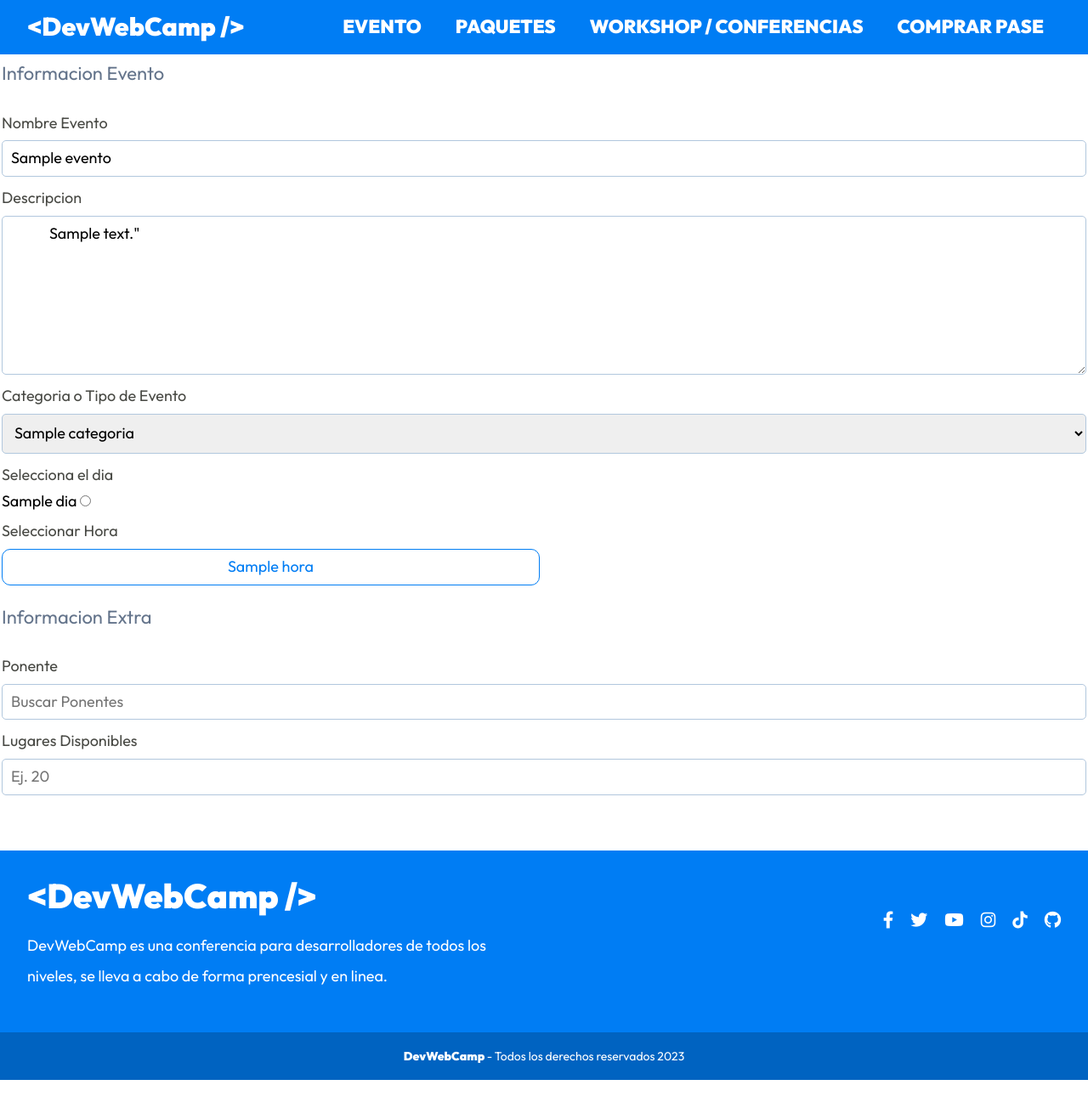
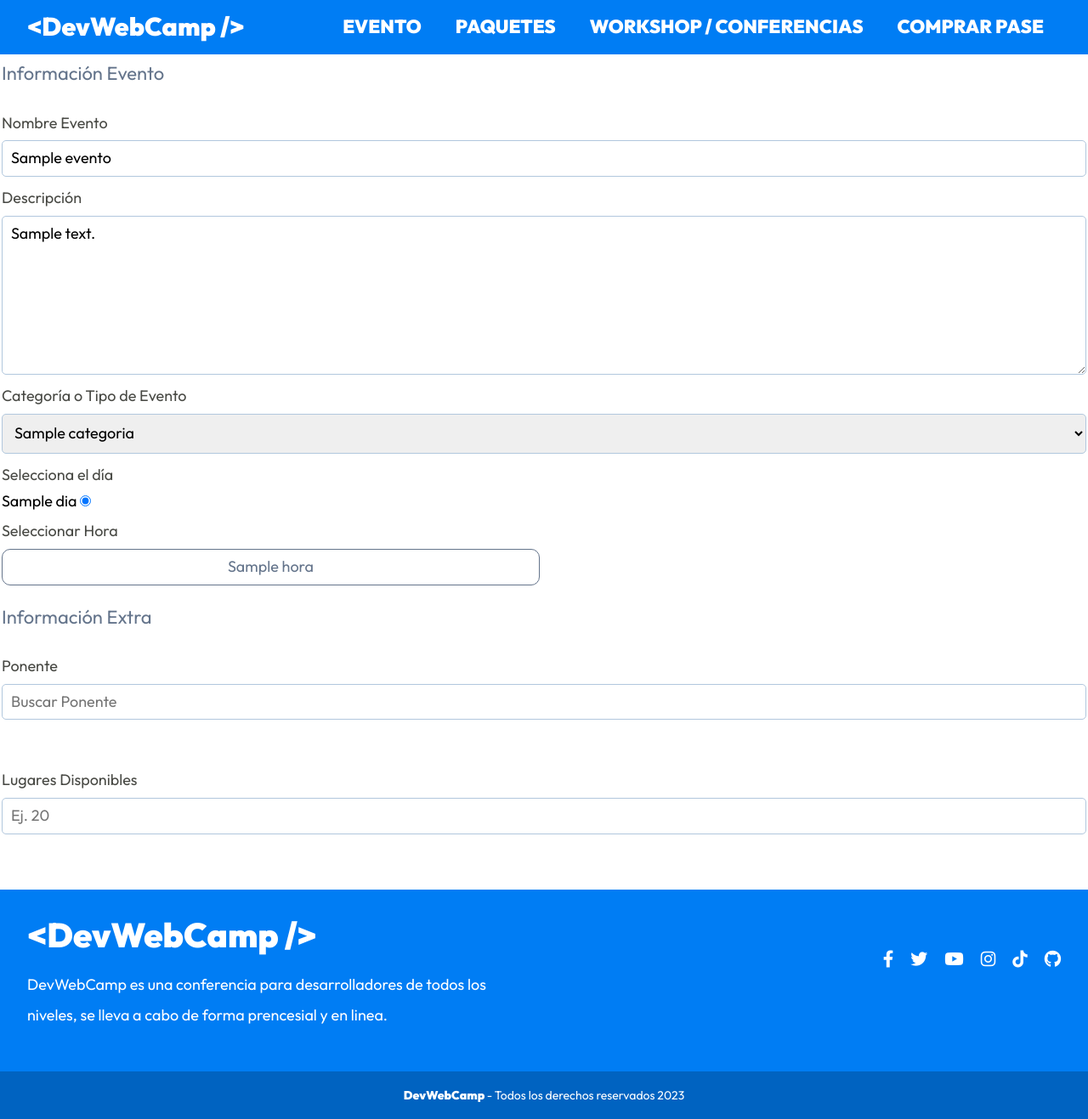
Before and after one commit to Skolldar/DevWebCamp, a PHP site: template views/admin/eventos/formulario.php in a window 1280 px wide. Shown: the part 601-1918 px from the top of the page at 85% size. Before the commit the page ends 1872 px from the top, so only its background shows below. Run offline with PHP 8.4, Linux system fonts and the light colour scheme; the template is opened without the code that fills it: most values are stand-ins (such as "Sample title", 1, 10 or a date in 2020); some libraries are stand-ins or nearby versions.

Commit message:
edit the ttimee

```diff
--- a/public/index.php
+++ b/public/index.php
@@ -57,7 +57,7 @@ $router->post('/admin/eventos/crear', [EventosController::class, 'crear']);
 
 
 //API HORARIOS
-$router->get('/api/eventos-horario', [APIEventos::class, 'horario']);
+$router->get('/api/eventos-horario', [APIEventos::class, 'index']);
 
 
 //Area de Registrados
--- a/src/scss/ui/formulario/_horas.scss
+++ b/src/scss/ui/formulario/_horas.scss
@@ -16,8 +16,23 @@
         text-align: center;
         &:hover {
             cursor: pointer;
+        }
+
+        &--seleccionada {
+            @extend .horas__hora;
             background-color: v.$azul;
             color: v.$blanco;
         }
+
+        &--deshabilitada {
+            @extend .horas__hora;
+            border: 1px solid v.$gris;
+            color: v.$gris;
+            opacity: 5;
+
+            &:hover {
+                cursor: not-allowed;
+            }
+        }
     }
 }
--- a/views/admin/eventos/formulario.php
+++ b/views/admin/eventos/formulario.php
@@ -1,5 +1,5 @@
 <fieldset class="formulario__fieldset">
-    <legend class="formulario__legend">Informacion Evento</legend>
+    <legend class="formulario__legend">Información Evento</legend>
 
     <div class="formulario__campo">
         <label for="nombre" class="formulario__label">Nombre Evento</label>
@@ -9,25 +9,23 @@
             id="nombre"
             name="nombre"
             placeholder="Nombre Evento"
-            value="<?php echo $evento->nombre ?? ''; ?>"
+            value="<?php echo $evento->nombre; ?>"
         >
     </div>
 
     <div class="formulario__campo">
-        <label for="descripcion" class="formulario__label">Descripcion</label>
+        <label for="descripcion" class="formulario__label">Descripción</label>
         <textarea
             class="formulario__input"
             id="descripcion"
             name="descripcion"
-            placeholder="Descripcion Evento"
+            placeholder="Descripción Evento"
             rows="8"
-        >
-            <?php echo $evento->descripcion ?? ''; ?>"
-        </textarea>
+        ><?php echo $evento->descripcion; ?></textarea>
     </div>
 
     <div class="formulario__campo">
-        <label for="categoria" class="formulario__label">Categoria o Tipo de Evento</label>
+        <label for="categoria" class="formulario__label">Categoría o Tipo de Evento</label>
         <select
             class="formulario__select"
             id="categoria"
@@ -35,50 +33,48 @@
         >
             <option value="">- Seleccionar -</option>
             <?php foreach($categorias as $categoria) { ?>
-
-                    <option <?php echo ($evento->categoria_id === $categoria->id) ? 'selected' : ''; ?>
-
-                            value="<?php echo $categoria->id; ?>">
-
-                            <?php echo $categoria->nombre; ?>
-                    </option>
+                <option <?php echo ($evento->categoria_id === $categoria->id) ? 'selected' : '' ?> value="<?php echo $categoria->id; ?>"><?php echo $categoria->nombre; ?></option>
             <?php } ?>
         </select>
     </div>
 
     <div class="formulario__campo">
-        <label for="categoria" class="formulario__label">Selecciona el dia</label>
+        <label for="categoria" class="formulario__label">Selecciona el día</label>
 
         <div class="formulario__radio">
             <?php foreach($dias as $dia) { ?>
                 <div>
                     <label for="<?php echo strtolower($dia->nombre); ?>"><?php echo $dia->nombre; ?></label>
-
                     <input
                         type="radio"
                         id="<?php echo strtolower($dia->nombre); ?>"
                         name="dia"
                         value="<?php echo $dia->id; ?>"
-                    >
+                        <?php echo ($evento->dia_id === $dia->id) ? 'checked' : ''; ?>
+                    />
                 </div>
             <?php } ?>
         </div>
-        <input type="hidden" name="dia_id" value="">
+
+        <input type="hidden" name="dia_id" value="<?php echo $evento->dia_id; ?>">
     </div>
 
     <div id="horas" class="formulario__campo">
         <label class="formulario__label">Seleccionar Hora</label>
 
-        <ul class="horas">
+        <ul id="horas" class="horas">
             <?php foreach($horas as $hora) { ?>
-                <li class="horas__hora"><?php echo $hora->hora; ?></li>
+                <li data-hora-id="<?php echo $hora->id; ?>" class="horas__hora horas__hora--deshabilitada"><?php echo $hora->hora; ?></li>
             <?php } ?>
         </ul>
+
+        <input type="hidden" name="hora_id" value="<?php echo $evento->hora_id; ?>">
     </div>
 </fieldset>
 
+
 <fieldset class="formulario__fieldset">
-    <legend class="formulario__legend">Informacion Extra</legend>
+    <legend class="formulario__legend">Información Extra</legend>
 
     <div class="formulario__campo">
         <label for="ponentes" class="formulario__label">Ponente</label>
@@ -86,12 +82,15 @@
             type="text"
             class="formulario__input"
             id="ponentes"
-            placeholder="Buscar Ponentes"
+            placeholder="Buscar Ponente"
         >
+        <ul id="listado-ponentes" class="listado-ponentes"></ul>
+
+        <input type="hidden" name="ponente_id" value="<?php echo $evento->ponente_id; ?>">
     </div>
 
     <div class="formulario__campo">
-        <label for="ponentes" class="formulario__label">Lugares Disponibles</label>
+        <label for="disponibles" class="formulario__label">Lugares Disponibles</label>
         <input
             type="number"
             min="1"
@@ -102,4 +101,5 @@
             value="<?php echo $evento->disponibles; ?>"
         >
     </div>
+
 </fieldset>
```
Also changed, not shown: controllers/APIEventos.php (+5 -3 lines), models/ActiveRecord.php (+14 -0 lines), src/js/horas.js (+56 -0 lines), public/build/css/app.css, public/build/js/bundle.min.js, 2 other files. Lines whose indentation alone changed are shown as unchanged.
